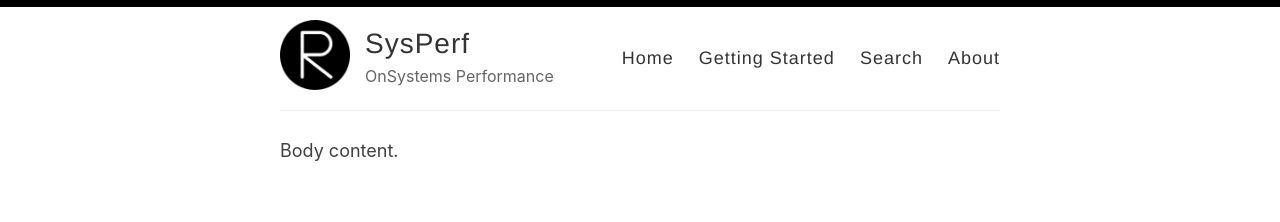
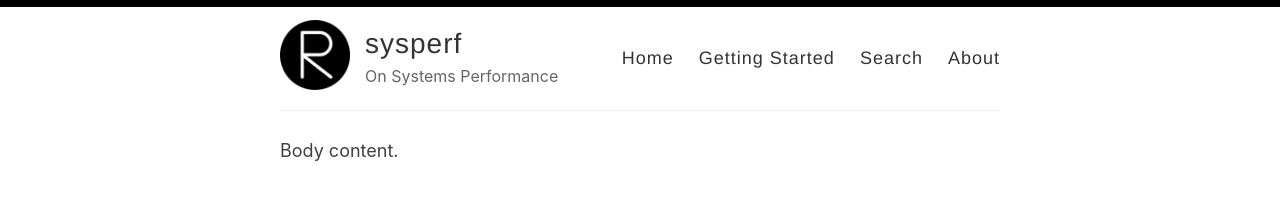
Before and after one commit to chamibuddhika/chamibuddhika.github.io, a Jekyll site: the page built from index.md, in a window 1280 px wide. Shown: the top 222 px of the page. Built offline with Jekyll 4.4.1, drawn with Linux system fonts in a browser that asks for light colours; the list of posts is cut into pages by our own code.

Commit message:
Update config

```diff
--- a/_config.yml
+++ b/_config.yml
@@ -3,13 +3,13 @@
 #
 
 # Name of your site (displayed in the header)
-name: SysPerf
+name: sysperf
 
 # Name of the author
 author: Buddhika Chamith
 
 # Short bio or description (displayed in the header)
-description: OnSystems Performance
+description: On Systems Performance
 
 # URL of your avatar or profile pic (you could use your GitHub profile pic)
 avatar: /images/reverie.png
```
